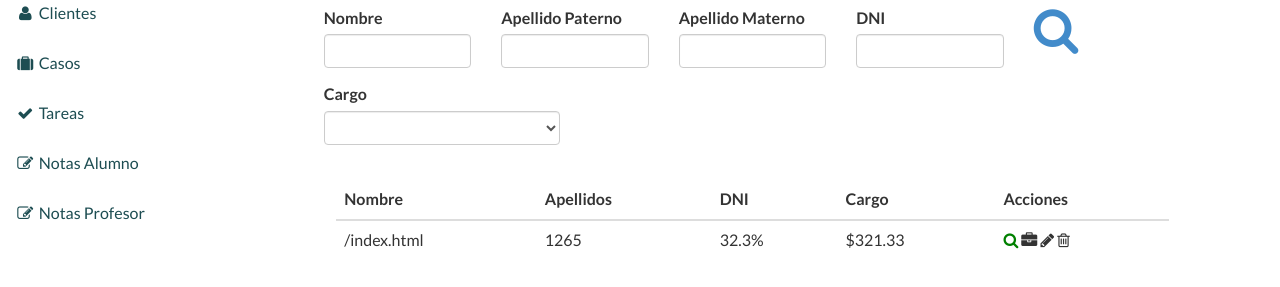
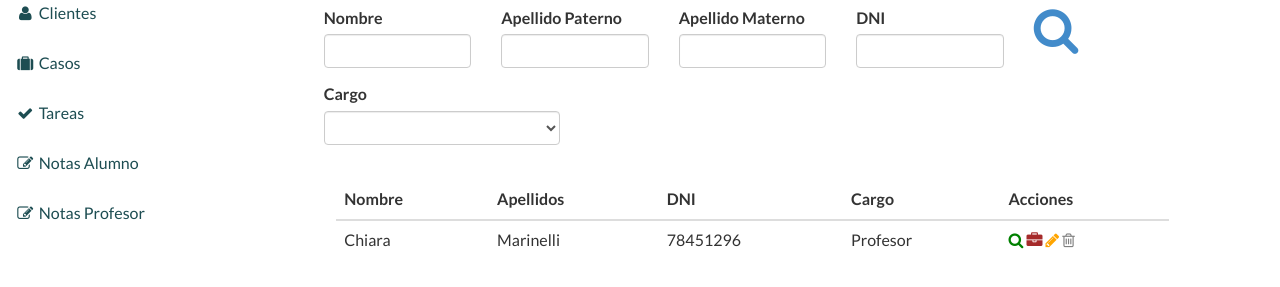
Before and after one commit to flordemaria/swPrototypes, a plain HTML site: page usuarios.html in a window 1280 px wide. Shown: the part 163-450 px from the top of the page. Drawn offline with Linux system fonts and the light colour scheme.

Commit message:
Exmpl usuario

```diff
--- a/usuarios.html
+++ b/usuarios.html
@@ -281,15 +281,15 @@
                                 </thead>
                                 <tbody>
                                     <tr>
-                                        <td>/index.html</td>
-                                        <td>1265</td>
-                                        <td>32.3%</td>
-                                        <td>$321.33</td>
+                                        <td>Chiara </td>
+                                        <td>Marinelli</td>
+                                        <td>78451296</td>
+                                        <td>Profesor</td>
                                         <td>
                                             <i class="fa fa-1x fa-search" style="color:green"></i>
-                                            <i class="fa fa-1x fa-briefcase"></i>
-                                            <i class="fa fa-1x fa-pencil"></i>
-                                            <i class="fa fa-1x fa-trash-o"></i>
+                                            <i class="fa fa-1x fa-briefcase" style="color:brown"></i>
+                                            <i class="fa fa-1x fa-pencil" style="color:orange"></i>
+                                            <i class="fa fa-1x fa-trash-o" style="color:grey"></i>
                                         </td>
                                     </tr>
                                 </tbody>
```
